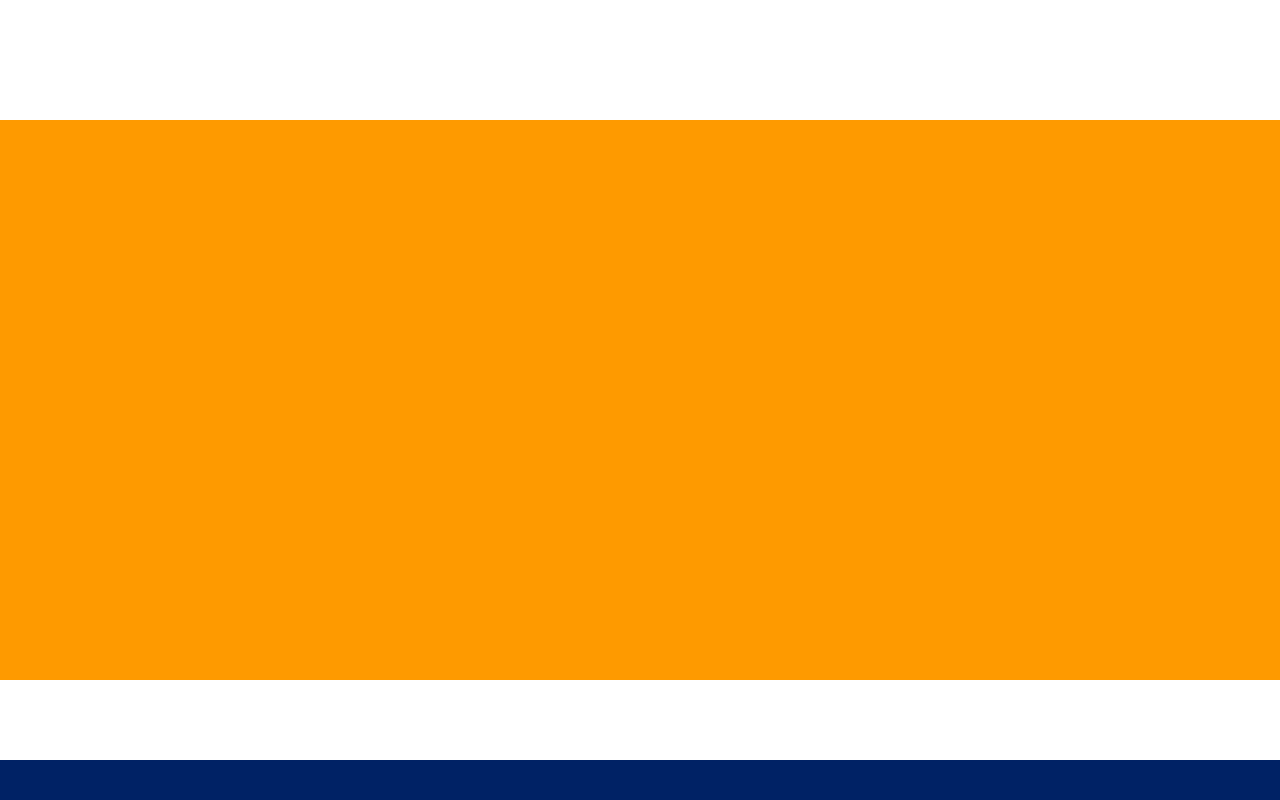
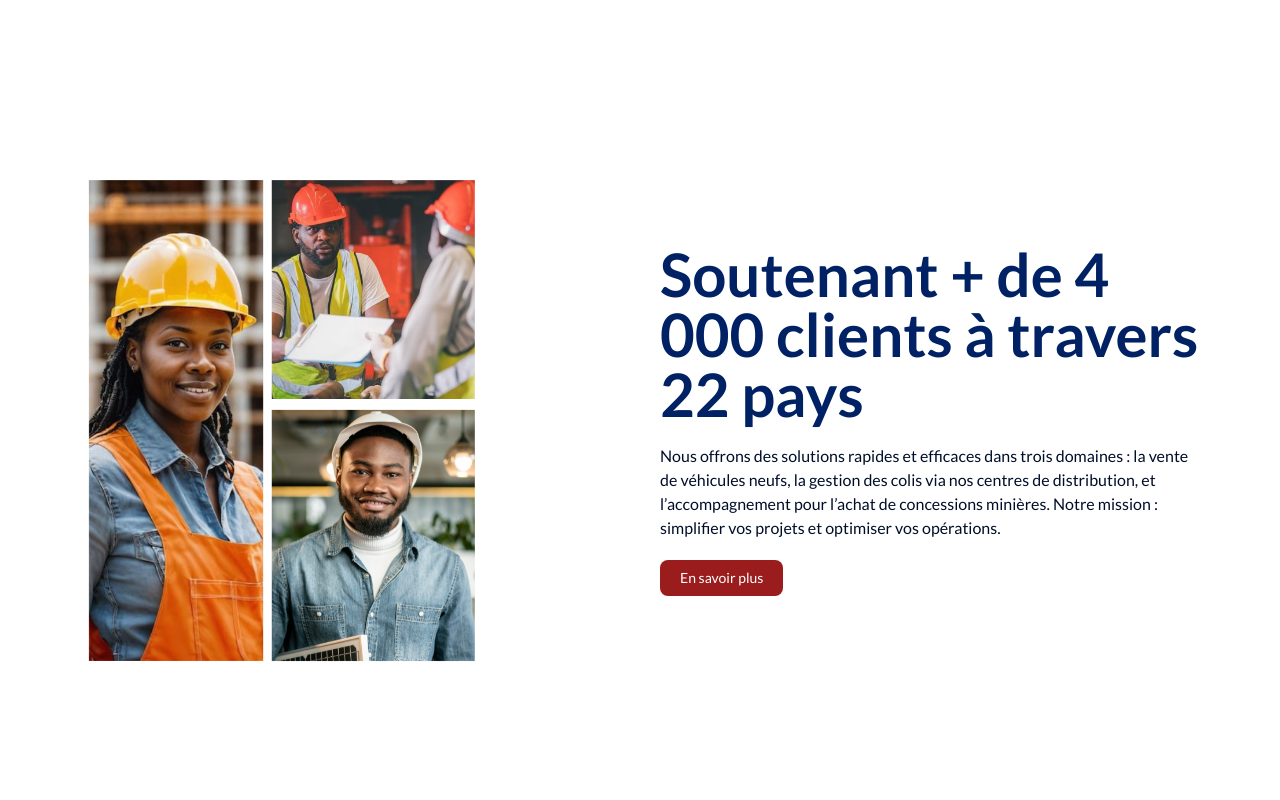
Before and after one commit to Ocece77/fidex_distribution, a React (Vite) app: page / in a window 1280 px wide. Shown: the part 760-1560 px from the top of the page. Built offline with nearby package versions, Linux system fonts and the light colour scheme.

Commit message:
création de la section info

```diff
--- a/src/components/InfoSection.jsx
+++ b/src/components/InfoSection.jsx
@@ -1,10 +1,51 @@
 import PropTypes from 'prop-types'
 import React from 'react'
+import { Link } from 'react-router-dom'
 
-const InfoSection = ({img , subtitre , titre , desc , btn})  => {
+const InfoSection = ({img , subtitre , titre , desc , btn , reversed=false})  => {
   return (
-    <div className=' h-[70vh] w-screen bg-amber-500 px-50'>
-      <div className='grid grid-cols-2'>
+    <div className=' h-full w-screen px-5 md:px-20 py-10'>
+      <div className='grid md:grid-cols-2 h-full md:gap-10'>
+          {/*col de gauche */}
+          <div >
+            <img src={img} alt={`image section - ${titre}`} className="w-full h-full lg:w-3/4 object-cover"/>
+          </div>
+
+         {/*col de droite */}
+          <div className="flex flex-col gap-5 justify-center">
+            {/*titre*/}
+            {
+              subtitre &&  (
+                <p className="font-bold text-red-800">
+                {titre}
+              </p>
+              )
+            }
+
+
+            {/*titre*/}
+            <h1 className="lg:text-6xl md:text-3xl text-xl font-bold text-primary">
+              {titre}
+            </h1>
+
+            {/*description*/}
+            <p className="lg:text-base text-[12px] text-dark-primary ">
+             {desc}
+            </p>
+
+            {/*btn*/}
+            {
+              btn &&
+              (
+                <Link to={btn.btnLink} className="inline-flex items-center justify-center max-w-fit px-5 py-2 mr-3 text-sm font-medium text-center rounded-lg bg-red-800 text-white transition-all ">
+                 {btn.btnTitre}
+                </Link>
+              )
+            }
+
+
+          </div>
+
 
       </div>
     </div>
@@ -19,7 +60,8 @@ InfoSection.propTypes = {
   btn : PropTypes.shape({
     btnTitre : PropTypes.string.isRequired,
     btnLink : PropTypes.string.isRequired
-  })
+  }),
+  reversed:  PropTypes.bool.isRequired,
 }
 
 export default InfoSection
--- a/src/pages/Homepage.jsx
+++ b/src/pages/Homepage.jsx
@@ -6,6 +6,7 @@ import Stats from '../components/Stats'
 import CardsSection from '../components/CardsSection'
 import QuoteSection from '../components/QuoteSection'
 import photo1 from '../assets/photos/exploitationminiere/exploitation1.jpg'
+import photo2 from '../assets/photos/about/aboutgrid.png'
 import InfoSection from '../components/InfoSection'
 
 const sectionTexte1 = "L'innovation n'est pas simplement une nouvelle idée, mais une force qui transforme les défis en opportunités.   C'est l'art de repenser le présent pour créer un avenir meilleur, plus efficace et durable. "
@@ -13,10 +14,16 @@ const sectionTexte2 = "Découvrir notre vision "
 
 const Homepage = () => {
   return (
-    <div className='flex flex-col gap-20'>
+    <div className='flex flex-col md:gap-20 '>
       <Hero/>
 
-      <InfoSection/>
+      <InfoSection img={photo2}
+       titre={"Soutenant + de 4 000 clients à travers 22 pays"}
+       desc={"Nous offrons des solutions rapides et efficaces dans trois domaines : la vente de véhicules neufs, la gestion des colis via nos centres de distribution, et l’accompagnement pour l’achat de concessions minières. Notre mission : simplifier vos projets et optimiser vos opérations."}
+       btn={{"btnTitre" : "En savoir plus",
+        "btnLink" : "/about",
+       }}
+       />
 
       <Stats/>
 
```
Also changed, not shown: src/assets/photos/about/aboutgrid.png (added).
